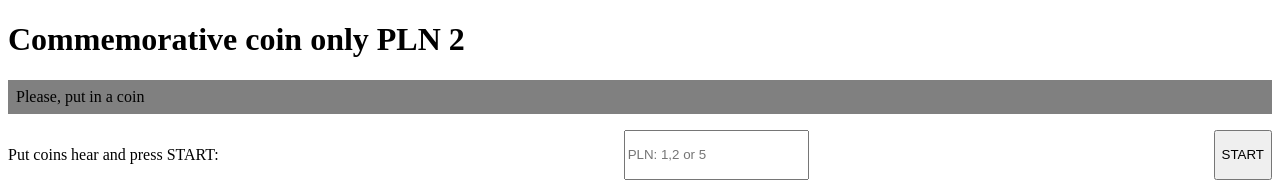
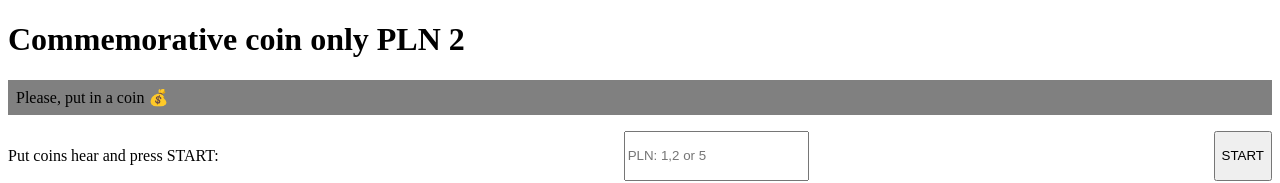
Before and after one commit to gf1200/souvenirs-machine, a React app: page / in a window 1280 px wide. Shown: the top 183 px of the page. Built offline with nearby package versions, Linux system fonts and the light colour scheme; the HTML template or start-up script is replaced by a standard one.

Commit message:
added display souvenirs after charge

```diff
--- a/src/App.js
+++ b/src/App.js
@@ -14,7 +14,7 @@ const Display = styled.div`
 
 const INITIAL_STATE = {
 	charge: 2,
-	totalSouvenirs: 20,
+	availableSouvenirs: 20,
 	coinsForChange: {
 		one: [1, 1, 1, 1, 1, 1, 1, 1, 1, 1],
 		two: [2, 2, 2, 2, 2],
@@ -25,10 +25,23 @@ const INITIAL_STATE = {
 class App extends React.Component {
 	constructor(props) {
 		super(props);
-		this.state = { ...INITIAL_STATE, totalCoins: 0, messageToDisplay: '' };
+		this.state = { ...INITIAL_STATE, totalSouvenirs: 0, totalCoins: 0, messageToDisplay: '' };
 
 		this.textInput = React.createRef();
 		this.acceptCoins = this.acceptCoins.bind(this);
+	}
+
+	makeSouvenir() {
+		this.setState(({ totalCoins, totalSouvenirs, messageToDisplay }) => ({
+			totalCoins: 0,
+			totalSouvenirs: totalSouvenirs + 1,
+			messageToDisplay: ''
+		}));
+	}
+
+	isCharge() {
+		if (this.state.totalCoins === this.state.charge) return this.makeSouvenir();
+		console.log('Czy możliwa reszta?');
 	}
 
 	acceptCoins() {
@@ -36,23 +49,30 @@ class App extends React.Component {
 		let coin = parseFloat(loaded);
 
 		if (coin === 1 || coin === 2 || coin === 5) {
-			this.setState(({ totalCoins }) => ({ totalCoins: totalCoins + coin }));
+			this.setState(
+				({ totalCoins }) => ({ totalCoins: totalCoins + coin }),
+				() => (this.state.totalCoins >= this.state.charge ? this.isCharge() : null)
+			);
 		} else {
 			this.setState(({ messageToDisplay }) => ({
-				messageToDisplay: `Sorry ${loaded} is not accept. Please put in correct value`
+				messageToDisplay: `⚠️ Sorry ${loaded} is not accept. Please put in correct value`
 			}));
 		}
 	}
 
 	render() {
-		const { messageToDisplay, totalSouvenirs, totalCoins } = this.state;
+		const { messageToDisplay, availableSouvenirs, totalSouvenirs, totalCoins } = this.state;
+		let isSouvenir = availableSouvenirs - totalSouvenirs > 0;
+		let displayMessage = messageToDisplay;
+		if (!messageToDisplay) displayMessage = 'Please, put in a coin 💰';
+		if (!isSouvenir) displayMessage = 'Sorry no more souvenirs 😔';
 
-		let displayMessage = messageToDisplay;
-		if (!messageToDisplay) displayMessage = 'Please, put in a coin';
+		const finishedSouvenirs = [];
+		for (let i = 0; i < totalSouvenirs; i++) {
+			finishedSouvenirs.push('📀');
+		}
 
-		// if (!totalSouvenirs) messageToDisplay = 'The machine is closed, no souvenirs inside. Sorry.';
-
-		console.log(this.state);
+		console.table(this.state);
 		return (
 			<>
 				<h1>Commemorative coin only PLN 2</h1>
@@ -63,7 +83,7 @@ class App extends React.Component {
 					<input
 						type='text'
 						ref={this.textInput}
-						disabled={!totalSouvenirs || totalCoins >= 2}
+						disabled={!isSouvenir || totalCoins >= 2}
 						placeholder='PLN: 1,2 or 5'
 					/>
 					<button onClick={this.acceptCoins}>START</button>
```
